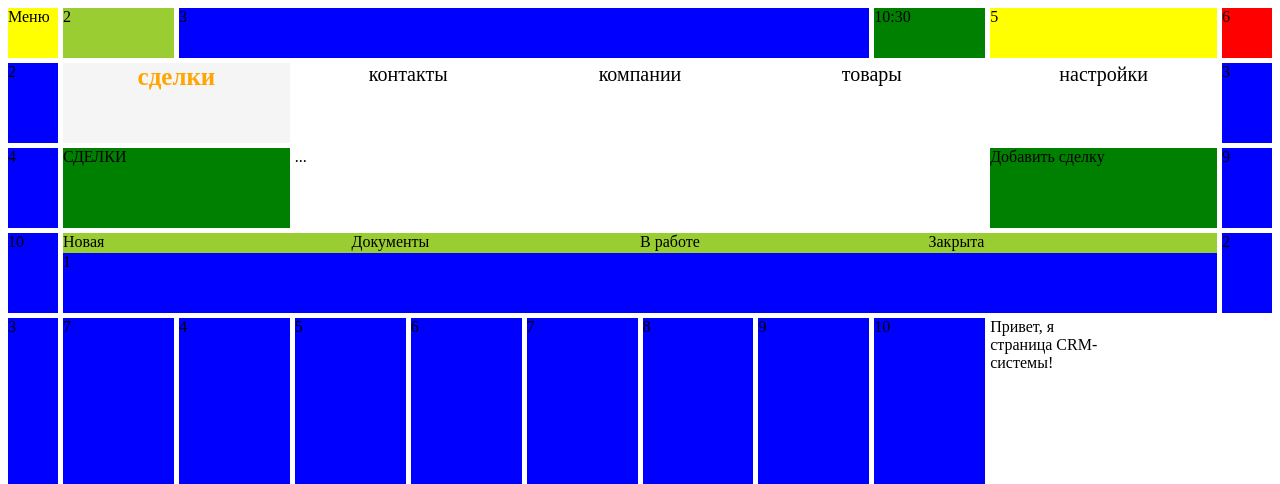
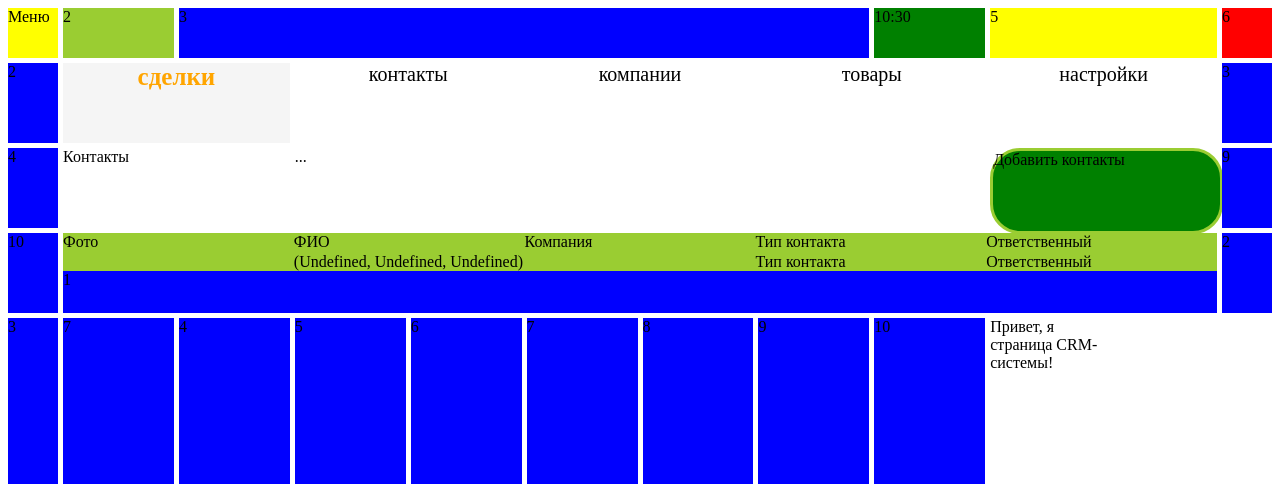
Before and after one commit to Shihad/crm_students, a Python web app: template app/templates/contacts.html in a window 1280 px wide. Shown: the top 484 px of the page. Run offline with Jinja, Linux system fonts and the light colour scheme; the template is opened without the code that fills it, so the values that code supplies are empty.

Commit message:
Some new contacts

```diff
--- a/app/templates/contacts.html
+++ b/app/templates/contacts.html
@@ -20,16 +20,26 @@
 <div id="op-ns"class ="page_item" >настройки</div>
 <div>3</div>
 <div>4</div>
-<div id="deals2">СДЕЛКИ</div>
-<div id="finddeal">...</div>
-<div id="adddeal">Добавить сделку</div>
+<div class="present_page">Контакты</div>
+<div class="present_page_find">...</div>
+<div class="present_page_add">Добавить контакты</div>
 <div>9</div>
 <div>10</div>
-<div id="deals_container" >
-    <div class="deal_div">Новая </div>
-    <div class="deal_div">Документы </div>
-    <div class="deal_div">В работе </div>
-    <div class="deal_div">Закрыта </div>
+<div id="contacts_container" >
+    <div class="deal_div">Фото </div>
+    <div class="deal_div">ФИО </div>
+    <div class="deal_div">Компания </div>
+    <div class="deal_div">Тип контакта </div>
+    <div class="deal_div">Ответственный </div>
+
+    <div class="deal_div">{{user.photo}} </div>
+    <div class="deal_div">{{user.name, user.surname,user.patronim}} </div>
+    <div class="deal_div">{{user.company}}</div>
+    <div class="deal_div">Тип контакта </div>
+    <div class="deal_div">Ответственный </div>
+
+
+
   1</div>
 <div>2</div>
 <div>3</div>
--- a/app/templates/index.css
+++ b/app/templates/index.css
@@ -45,23 +45,35 @@ grid-column: 8/10;
 grid-column: 10/12;
 }
 
-#deals2{
+.present_page{
 grid-column: 2/4;
-background-color: green;
+background-color: white;
 }
-#finddeal{
+.present_page_find{
 grid-column: 4/10;
 background-color: white;
 }
-#adddeal{
+.present_page_add{
 grid-column: 10/12;
+background-color: white;
 background-color: green;
+border: 3px solid yellowgreen;
+border-radius: 30px;
 }
 #deals_container {
 grid-column: 2/12;
 grid-row:4 span 4;
 display:grid;
 grid-template-columns: repeat(4, 1fr);
+grid-template-rows: 20px 1fr 1fr 1fr 1fr;
+
+}
+
+#contacts_container {
+grid-column: 2/12;
+grid-row:4 span 4;
+display:grid;
+grid-template-columns: repeat(5, 1fr);
 grid-template-rows: 20px 1fr 1fr 1fr 1fr;
 
 }
```
Also changed, not shown: app/templates/contacts.css (+5 -3 lines), working_materials/contacts_pattern.png (added), working_materials/tasks_pattern.png (added).
